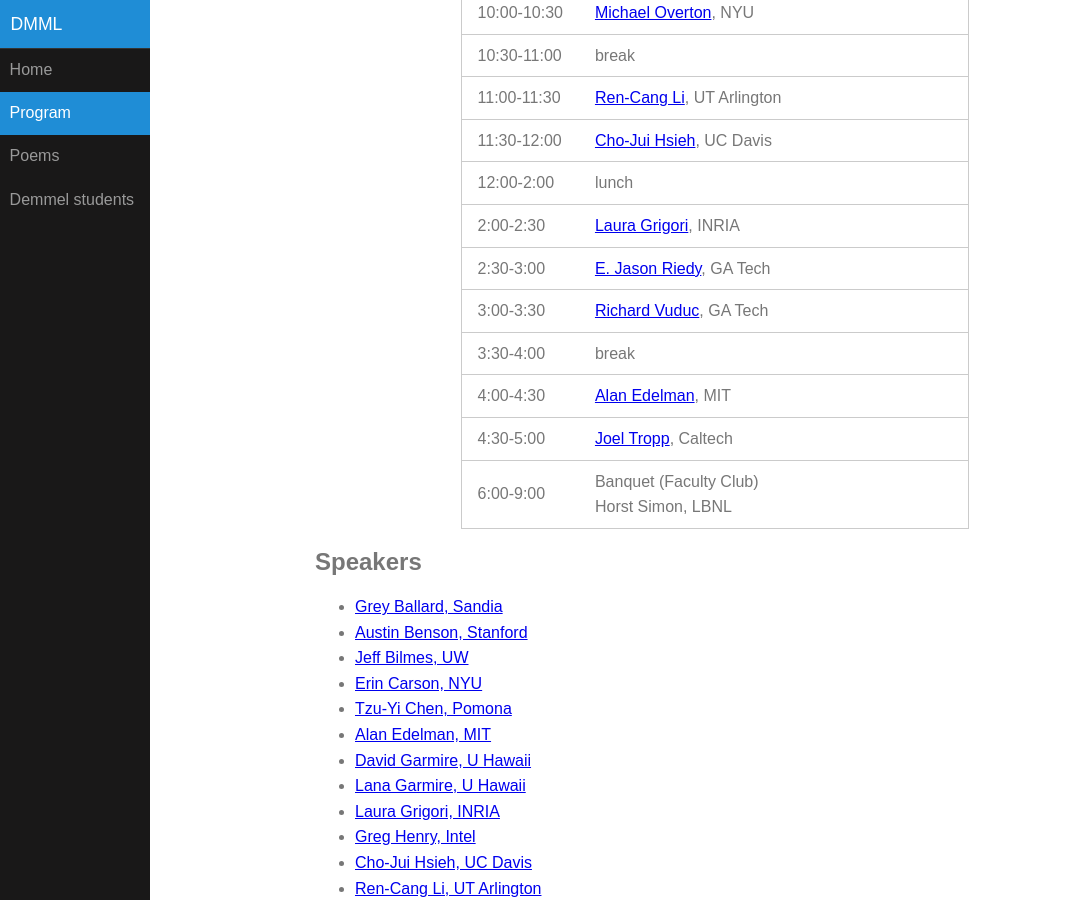
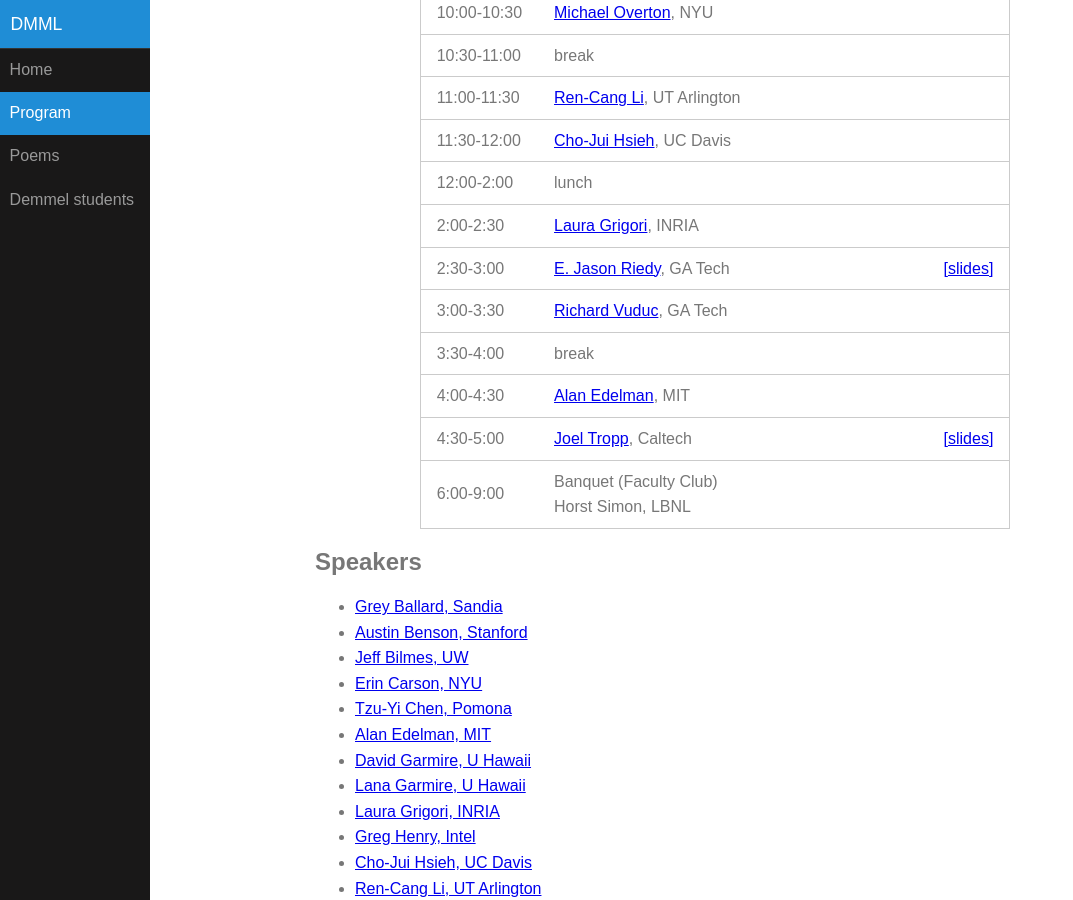
Before and after one commit to dbindel/dmml, a Jekyll site: the page built from program.html, in a window 1280 px wide and 900 px high, scrolled down 1023 px. Shown: the whole window, without its empty margins (0-1073 px from the left). Built offline with Jekyll 4.4.1, drawn with Linux system fonts in a browser that asks for light colours; formulas are drawn with MathJax 3.

Commit message:
Push updates to include slides.

```diff
--- a/_data/speakers.yml
+++ b/_data/speakers.yml
@@ -235,6 +235,7 @@
 - name: E. Jason Riedy
   affil: GA Tech
   title: Graph Analysis Beyond Linear Algebra
+  slides: http://www.dbindel.net/dmml/talks/riedy.pdf
   abstract: |
     High-performance graph analysis is unlocking knowledge in computer
     security, bioinformatics, social networks, and many other data
@@ -288,6 +289,7 @@
 - name: Joel Tropp
   affil: Caltech
   title: Finding structure with randomness
+  slides: http://www.dbindel.net/dmml/talks/tropp.pdf
   abstract: |
     Computer scientists have long known that randomness can be used to
     improve the performance of algorithms. A familiar application is
--- a/program.html
+++ b/program.html
@@ -10,19 +10,22 @@
   <thead>
     <td>{{ day.date }}</td>
     <td>Talks in {{ day.where }}</td>
+    <td></td>
   </thead>
   <tbody>
     {% for talk in day.talks %}<tr>
       {% assign speakers = site.data.speakers | where: "name", talk.name %}
     <td>{{ talk.time }}</td>
-      <td>
+    <td>
       {% if speakers.size > 0 %}
       {% if talk.note %}{{ talk.note }}<br/>{% endif %}
       {% for speaker in speakers %}
       {% if speaker.title %}<a href="#{{ speaker.name | slugify }}">{{ speaker.name }}</a>,{% else %}{{ speaker.name }},{% endif %}
       {{ speaker.affil }}
+    </td>
+    <td>{% if speaker.slides %}<a href="{{ speaker.slides }}">[slides]</a>{% endif %}</td>
       {% endfor %}
-      {% else %}{{ talk.name }}{% endif %}
+      {% else %}{{ talk.name }}</td><td></td>{% endif %}
       </td>
   </tr>{% endfor %}
   </tbody>
@@ -48,6 +51,7 @@
 <hr/>
 <h3><a name="{{ person.name | slugify }}">{{ person.title }}</a></h3>
 <h4>{{ person.name }}, {{ person.affil }}</h4>
+{% if person.slides %}<h4><a href="{{ person.slides }}">[slides]</a></h4>{% endif %}
 
 {{ person.abstract | markdownify }}
 {% endif %}
```
Also changed, not shown: 2 other files.
